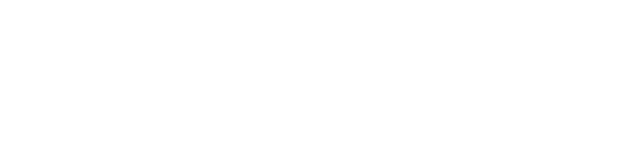
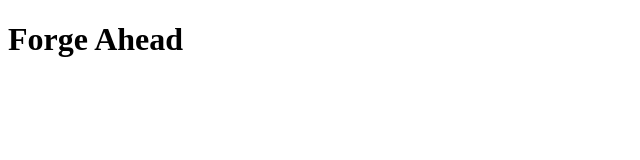
Before and after one commit to dmatsuoka3/GitPract, a plain HTML site: page index.html in a window 1280 px wide. Shown: the whole page, without its empty margins (0-640 px from the left). Drawn offline with Linux system fonts and the light colour scheme.

Commit message:
added Forge Ahead

```diff
--- a/index.html
+++ b/index.html
@@ -7,6 +7,6 @@
     <title>Document</title>
 </head>
 <body>
-
+    <h1>Forge Ahead</h1>
 </body>
 </html>
```
